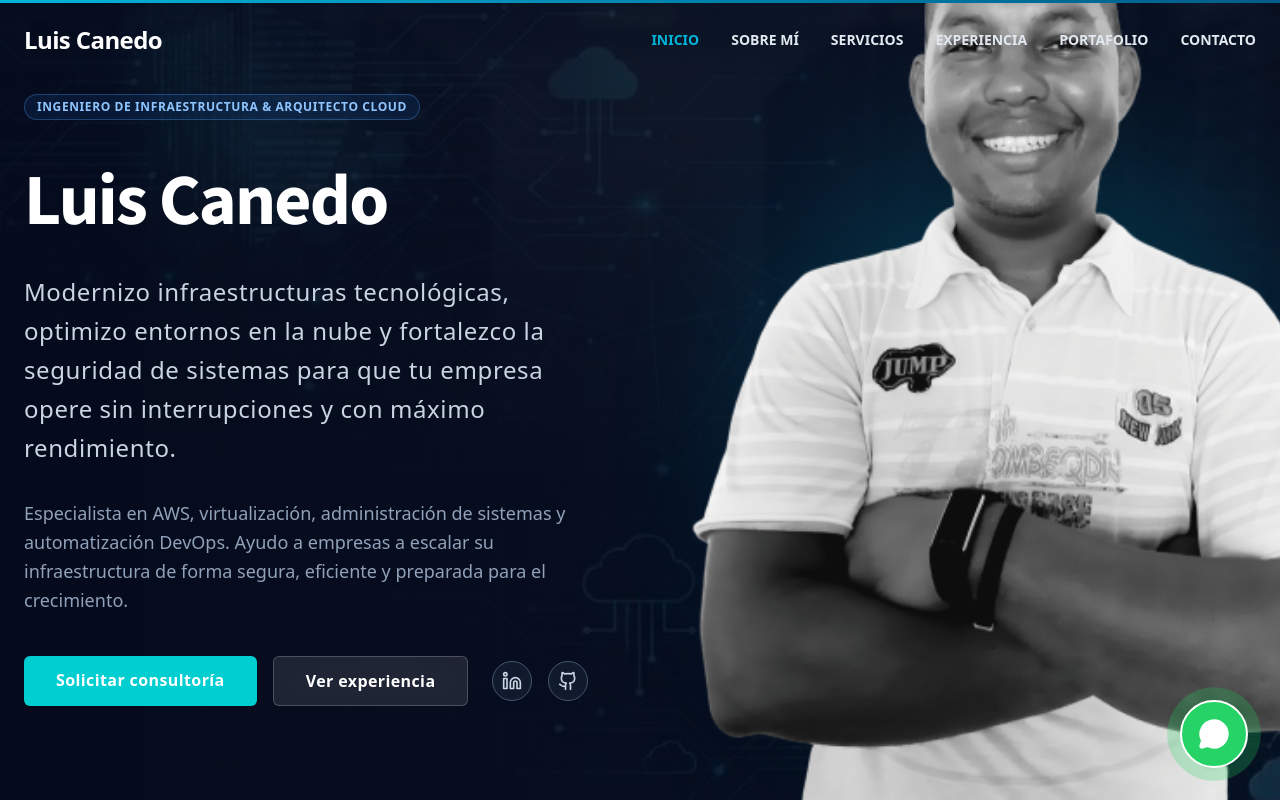
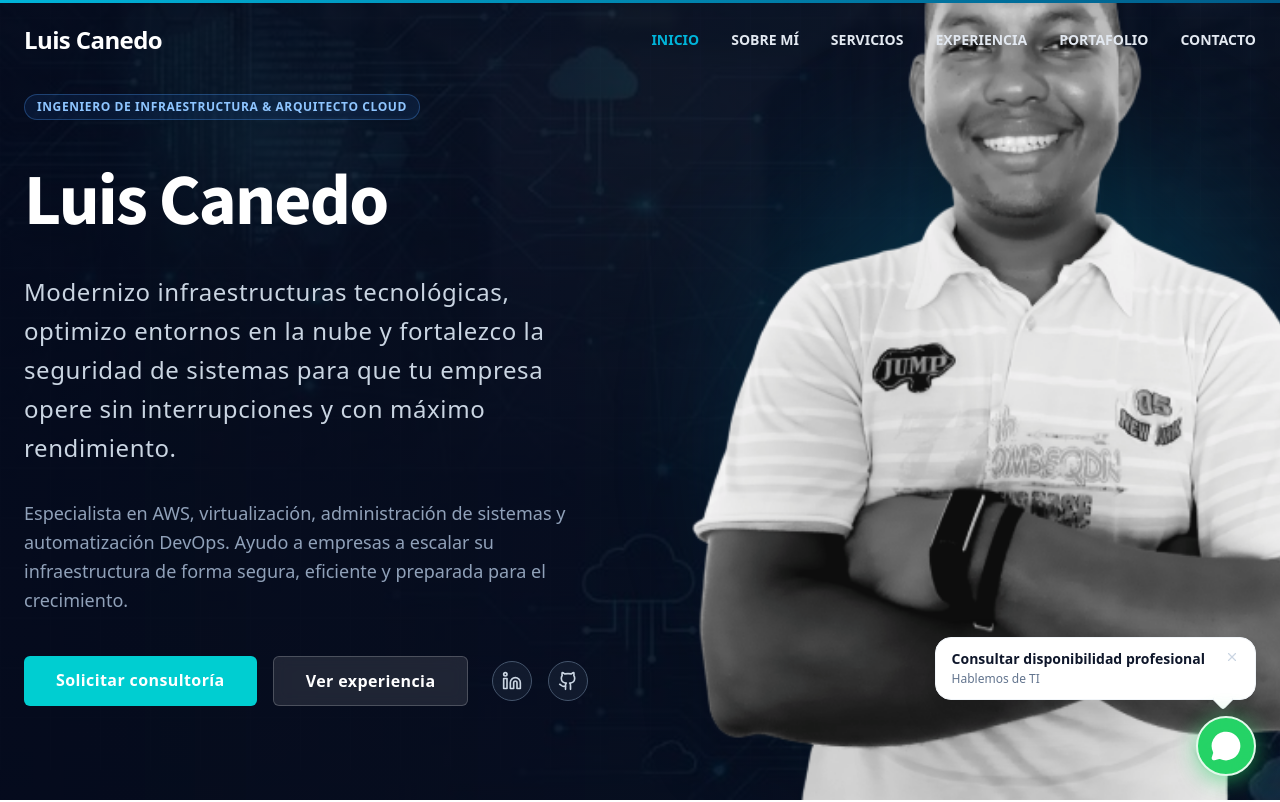
Before and after one commit to luisfor/personal-landing-page, a Next.js app: page / in a window 1280 px wide. Shown: the top 802 px of the page. Built offline with nearby package versions, Linux system fonts and the light colour scheme.

Commit message:
feat: Add WhatsApp Button Nivel Dios and Conversion optimizations

```diff
--- a/src/app/globals.css
+++ b/src/app/globals.css
@@ -173,6 +173,27 @@ html {
 body {
   background: var(--background);
   color: var(--foreground);
-  font-family: var(--font-sans), Arial, Helvetica, sans-serif;
+  font-family: var(--font-sans),
+    Arial,
+    Helvetica,
+    sans-serif;
   antialiased: true;
 }
+
+/* WhatsApp Nivel Dios - Micro Pulse */
+@keyframes wp-ping {
+  0% {
+    transform: scale(1);
+    opacity: 0.6;
+  }
+
+  10%,
+  100% {
+    transform: scale(1.5);
+    opacity: 0;
+  }
+}
+
+.animate-wp-ping {
+  animation: wp-ping 7s cubic-bezier(0, 0, 0.2, 1) infinite;
+}
--- a/src/components/Footer.tsx
+++ b/src/components/Footer.tsx
@@ -14,7 +14,8 @@ export default function Footer() {
                     {/* Brand */}
                     <div className="text-center md:text-left">
                         <h2 className="text-2xl font-bold font-script text-[#00b4d9]">Luis Canedo</h2>
-                        <p className="text-slate-400 text-sm mt-2">Ingeniero de Sistemas TI | Cloud & Seguridad</p>
+                        <h3 className="text-slate-100 text-base font-bold mt-2">DevOps & Infrastructure Engineer | Cloud, Seguridad y Alta Disponibilidad</h3>
+                        <p className="text-slate-400 text-sm mt-1 font-medium">Especialista en AWS, VMware, Okta y automatización de infraestructura.</p>
                     </div>
 
                     {/* Navigation */}
@@ -32,7 +33,7 @@ export default function Footer() {
                             href="https://www.linkedin.com/in/luis-eduardo-canedo/"
                             target="_blank"
                             rel="noopener noreferrer"
-                            className="w-10 h-10 rounded-full bg-slate-800 flex items-center justify-center text-[#00b4d9] hover:bg-[#00b4d9] hover:text-white transition-all cursor-pointer"
+                            className="w-10 h-10 rounded-full bg-slate-800 flex items-center justify-center text-[#00b4d9] hover:bg-[#00b4d9] hover:text-white transition-all duration-300 hover:shadow-[0_0_15px_rgba(0,180,217,0.5)] hover:-translate-y-1 cursor-pointer"
                             aria-label="LinkedIn"
                         >
                             <Linkedin size={20} />
@@ -41,7 +42,7 @@ export default function Footer() {
                             href="https://github.com/luisfor"
                             target="_blank"
                             rel="noopener noreferrer"
-                            className="w-10 h-10 rounded-full bg-slate-800 flex items-center justify-center text-[#00b4d9] hover:bg-[#00b4d9] hover:text-white transition-all cursor-pointer"
+                            className="w-10 h-10 rounded-full bg-slate-800 flex items-center justify-center text-[#00b4d9] hover:bg-[#00b4d9] hover:text-white transition-all duration-300 hover:shadow-[0_0_15px_rgba(0,180,217,0.5)] hover:-translate-y-1 cursor-pointer"
                             aria-label="GitHub"
                         >
                             <Github size={20} />
@@ -52,9 +53,14 @@ export default function Footer() {
                 {/* Divider */}
                 <div className="border-t border-slate-800 my-8"></div>
 
-                {/* Copyright & Scroll Top */}
-                <div className="flex flex-col md:flex-row justify-between items-center gap-4 text-sm text-slate-500">
-                    <p>© {new Date().getFullYear()} Luis Canedo. Todos los derechos reservados.</p>
+                {/* Micro-CTA & Scroll Top */}
+                <div className="flex flex-col md:flex-row justify-between items-center gap-6 text-sm text-slate-500">
+                    <div className="flex flex-col md:flex-row items-center gap-4 md:gap-8 text-center md:text-left">
+                        <p>© {new Date().getFullYear()} Luis Canedo. Todos los derechos reservados.</p>
+                        <p className="flex items-center gap-2 text-slate-300 font-medium px-4 py-1.5 rounded-full bg-slate-800/50 border border-slate-700/50 shadow-sm">
+                            <span>🚀</span> Disponible para proyectos de infraestructura y cloud.
+                        </p>
+                    </div>
 
                     <button
                         onClick={scrollToTop}
--- a/src/components/GoogleMap.tsx
+++ b/src/components/GoogleMap.tsx
@@ -9,7 +9,7 @@ export default function GoogleMap() {
             whileInView={{ opacity: 1, y: 0 }}
             viewport={{ once: true }}
             transition={{ duration: 0.8 }}
-            className="w-full h-[400px] md:h-[500px] rounded-3xl overflow-hidden shadow-xl border border-slate-200 relative bg-slate-100"
+            className="w-full h-[300px] md:h-[380px] rounded-2xl overflow-hidden shadow-[0_10px_30px_rgba(0,0,0,0.05)] border border-slate-200 relative bg-slate-100"
         >
             <iframe
                 src="https://www.google.com/maps/embed?pb=!1m18!1m12!1m3!1d3924.3662580556205!2d-75.5118782!3d10.3944594!2m3!1f0!2f0!3f0!3m2!1i1024!2i768!4f13.1!3m3!1m2!1s0x8ef625eb92de5107%3A0x193b39404033c0bb!2sD-SoftWare!5e0!3m2!1sen!2sco!4v1707160000000!5m2!1sen!2sco"
--- a/src/components/WhatsAppButton.tsx
+++ b/src/components/WhatsAppButton.tsx
@@ -1,42 +1,112 @@
 "use client";
 
-import { MessageCircle } from "lucide-react";
-import { motion } from "framer-motion";
+import { MessageCircle, X } from "lucide-react";
+import { motion, AnimatePresence } from "framer-motion";
+import { useState, useEffect } from "react";
 
 export default function WhatsAppButton() {
-    const whatsappUrl = "https://wa.me/573160437913?text=Hola%20Luis%20Canedo%2C%20vi%20tu%20portafolio%20en%20LinkedIn%20y%20me%20gustar%C3%ADa%20conversar%20contigo%20sobre%20una%20oportunidad%20profesional";
+    const [showTooltip, setShowTooltip] = useState(false);
+    const [hasInteracted, setHasInteracted] = useState(false);
+
+    // Configuración Fácil
+    const whatsappNumber = "573160437913";
+    const whatsappMessage = "Hola Luis, vi tu portafolio y me gustaría conversar sobre una oportunidad profesional.";
+    const whatsappUrl = `https://wa.me/${whatsappNumber}?text=${encodeURIComponent(whatsappMessage)}`;
+
+    // Lógica del tooltip Inteligente (Conversión)
+    useEffect(() => {
+        if (hasInteracted) return;
+
+        // Mostrar el tooltip después de 5 segundos de carga
+        const showTimer = setTimeout(() => {
+            if (!hasInteracted) {
+                setShowTooltip(true);
+            }
+        }, 5000);
+
+        // Ocultar el tooltip 6 segundos después de mostrarse (total 11s)
+        const hideTimer = setTimeout(() => {
+            setShowTooltip(false);
+        }, 11000);
+
+        return () => {
+            clearTimeout(showTimer);
+            clearTimeout(hideTimer);
+        };
+    }, [hasInteracted]);
+
+    const handleInteraction = () => {
+        setHasInteracted(true);
+        setShowTooltip(false);
+    };
 
     return (
+        <div
+            className="fixed right-6 z-[999] flex flex-col items-end"
+            style={{ bottom: "max(24px, env(safe-area-inset-bottom))" }}
+            onMouseEnter={handleInteraction}
+            onClick={handleInteraction}
+        >
+            <AnimatePresence>
+                {showTooltip && (
+                    <motion.div
+                        initial={{ opacity: 0, y: 15, scale: 0.95 }}
+                        animate={{ opacity: 1, y: 0, scale: 1 }}
+                        exit={{ opacity: 0, y: 5, scale: 0.95 }}
+                        transition={{ duration: 0.3, ease: "easeOut" }}
+                        className="absolute bottom-[calc(100%+16px)] right-0 bg-white px-4 py-3 rounded-2xl shadow-[0_15px_40px_-5px_rgba(0,0,0,0.15)] border border-slate-100 flex items-start gap-3 w-max max-w-[calc(100vw-48px)] origin-bottom-right"
+                    >
+                        <div className="flex flex-col">
+                            <span className="text-sm font-bold text-slate-900 leading-tight">Consultar disponibilidad profesional</span>
+                            <span className="text-xs text-slate-500 font-medium mt-1">Hablemos de TI</span>
+                        </div>
+                        <button
+                            onClick={(e) => {
+                                e.preventDefault();
+                                e.stopPropagation();
+                                setShowTooltip(false);
+                                setHasInteracted(true);
+                            }}
+                            className="p-1 rounded-full hover:bg-slate-100 text-slate-300 hover:text-slate-500 transition-colors ml-1 -mr-1 -mt-1"
+                            aria-label="Cerrar sugerencia"
+                        >
+                            <X size={14} />
+                        </button>
+
+                        {/* Triangle pointer (Burbuja) */}
+                        <div className="absolute -bottom-2 right-6 w-4 h-4 bg-white border-b border-r border-slate-100 transform rotate-45 rounded-sm"></div>
+                    </motion.div>
+                )}
+            </AnimatePresence>
+
+            {/* Ripple & Pulse Container */}
             <motion.a
                 href={whatsappUrl}
                 target="_blank"
                 rel="noopener noreferrer"
-            initial={{ scale: 0, opacity: 0 }}
-            animate={{
-                scale: 1,
-                opacity: 1,
-                boxShadow: ["0 0 0 0 rgba(37, 211, 102, 0.7)", "0 0 0 20px rgba(37, 211, 102, 0)"]
+                role="button"
+                aria-label="Contactar por WhatsApp"
+                initial={{ scale: 0.8, opacity: 0 }}
+                animate={{ scale: 1, opacity: 1 }}
+                whileHover={{ scale: 1.08 }}
+                whileTap={{ scale: 0.95 }}
+                transition={{
+                    duration: 0.25,
+                    ease: "easeOut"
                 }}
-            transition={{
-                scale: { duration: 0.5, delay: 1 },
-                opacity: { duration: 0.5, delay: 1 },
-                boxShadow: {
-                    duration: 2,
-                    repeat: Infinity,
-                    repeatType: "loop"
-                }
-            }}
-            whileHover={{ scale: 1.1 }}
-            whileTap={{ scale: 0.9 }}
-            className="fixed bottom-8 right-8 z-50 bg-[#25D366] text-white p-4 rounded-full shadow-lg hover:shadow-2xl border-2 border-white flex items-center justify-center cursor-pointer group"
-            aria-label="Consultar disponibilidad profesional en WhatsApp"
+                className="relative flex items-center justify-center w-[52px] h-[52px] md:w-[60px] md:h-[60px] bg-[#25D366] rounded-full border-2 border-white shadow-[0_8px_25px_-5px_rgba(37,211,102,0.5)] hover:shadow-[0_15px_35px_-5px_rgba(37,211,102,0.6)] text-white focus:outline-none focus:ring-4 focus:ring-[#25D366]/30 transition-shadow duration-300 group"
             >
-            <MessageCircle size={32} fill="white" className="text-white" />
+                {/* Glow Exterior Persistente */}
+                <div className="absolute inset-[-2px] rounded-full bg-[#25D366] blur-md opacity-30 group-hover:opacity-60 transition-opacity duration-300 pointer-events-none"></div>
 
-            {/* Tooltip */}
-            <span className="absolute right-full mr-4 bg-white text-slate-800 px-3 py-1 rounded-lg text-sm font-bold shadow-md opacity-0 group-hover:opacity-100 transition-opacity whitespace-nowrap pointer-events-none">
-                Consultar disponibilidad profesional / Hablemos de TI
-            </span>
+                {/* Micro-pulso autónomo (CSS puro con keyframes locales definidos en globals.css) */}
+                <div className="absolute inset-0 rounded-full border-2 border-[#25D366] animate-wp-ping pointer-events-none"></div>
+
+                {/* SVG Icon */}
+                <div className="relative z-10 w-7 h-7 md:w-8 md:h-8 flex items-center justify-center">
+                    <MessageCircle strokeWidth={1.5} fill="currentColor" className="w-full h-full text-white" />
+                </div>
             </motion.a>
+        </div>
     );
 }
```
Also changed, not shown: src/components/Contact.tsx (+46 -10 lines), 1 other file (tests, documents, lock files or other folders). Lines whose indentation alone changed are shown as unchanged.
